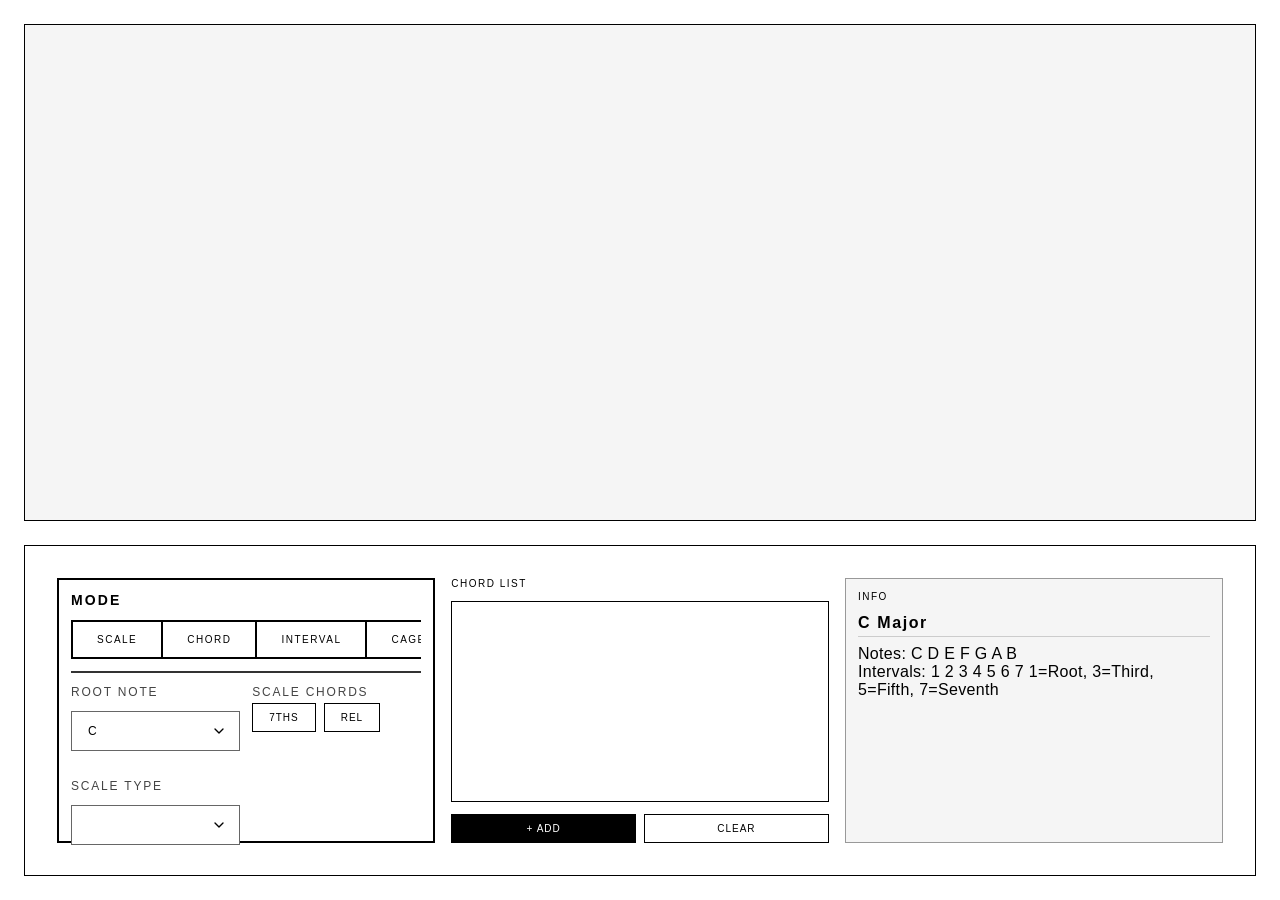
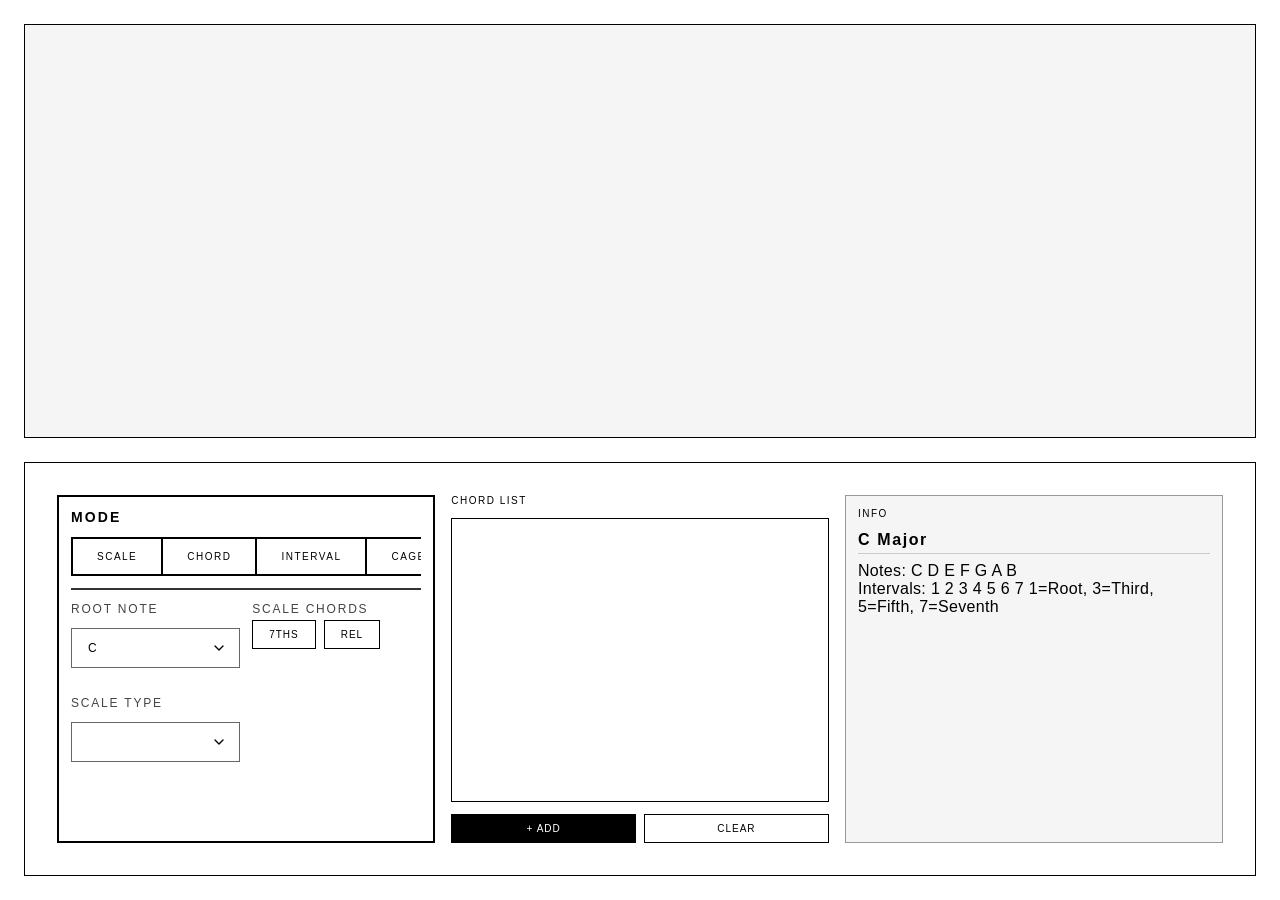

Split desktop layout 50/50 and let control columns scroll their own content

--- a/static/css/style.css
+++ b/static/css/style.css
@@ -32,7 +32,7 @@ body {
 /* Desktop/Tablet: stacked layout (fretboard on top, controls below) */
 @media (min-width: 769px) {
     .app-container {
-        grid-template-rows: 3fr 2fr;
+        grid-template-rows: 1fr 1fr;
         grid-template-columns: 1fr;
         padding: max(1.5rem, env(safe-area-inset-top)) max(1.5rem, env(safe-area-inset-right)) max(1.5rem, env(safe-area-inset-bottom)) max(1.5rem, env(safe-area-inset-left));
         gap: 1.5rem;
@@ -69,7 +69,9 @@ body {
     .controls-scroll-area > .control-group {
         flex: 1 1 33.333%;
         min-width: 0;
+        min-height: 0;
         margin-bottom: 0;
+        overflow-y: auto;
     }
 
     #info-panel {
